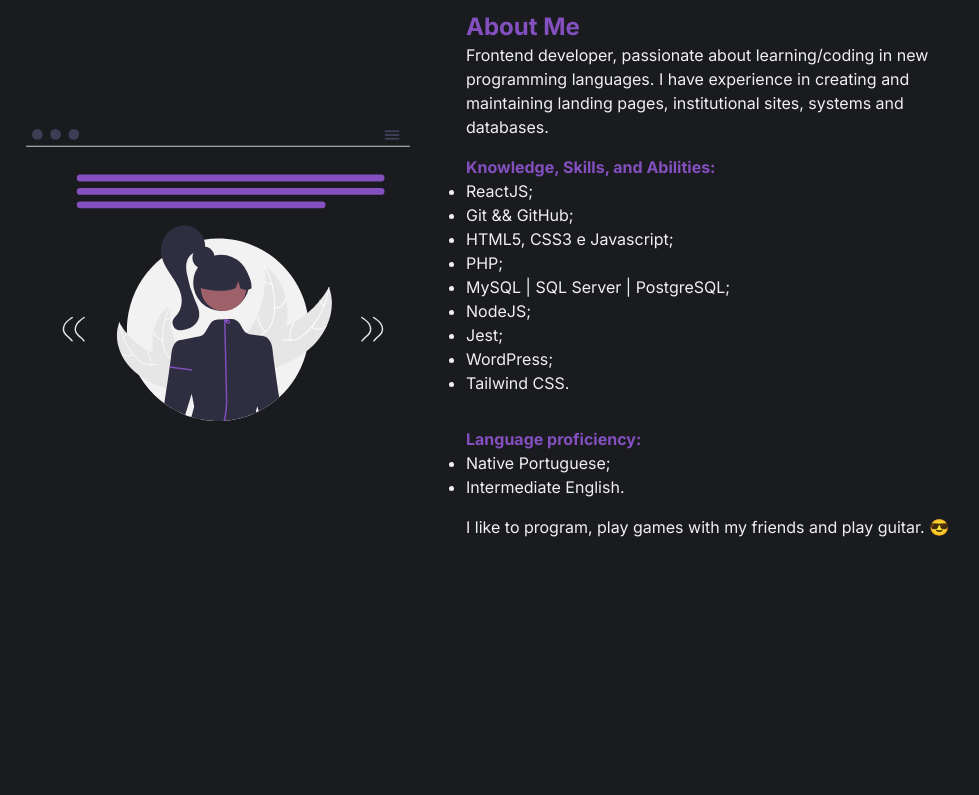
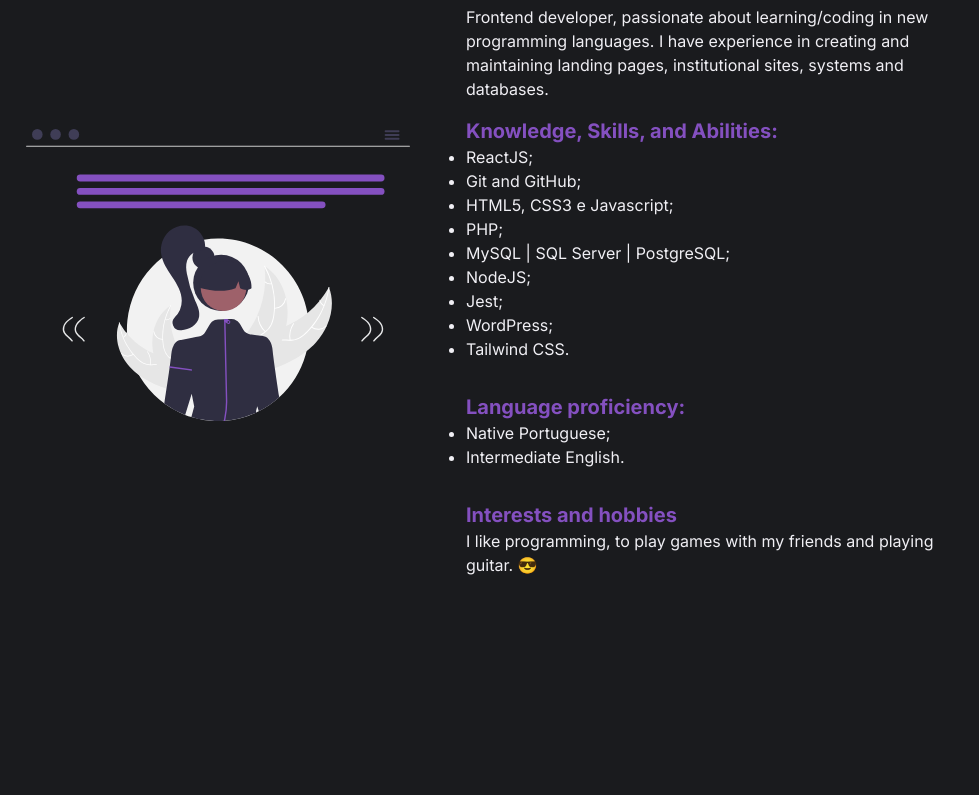
Before and after one commit to murilodpl/portfolio, a React (Vite) app: page / in a window 1280 px wide. Shown: the part 925-1720 px from the top of the page, without its empty margins (174-1153 px from the left). Built offline with nearby package versions, Linux system fonts and the light colour scheme.

Commit message:
update: content text

```diff
--- a/index.html
+++ b/index.html
@@ -8,6 +8,7 @@
   <link rel="preconnect" href="https://fonts.gstatic.com" crossorigin>
   <link href="https://fonts.googleapis.com/css2?family=Inter:wght@400;700&display=swap" rel="stylesheet">
 
+  <meta name="description" content="A site showing all of Murilo's projects and a little bit about him.">
   <meta name="viewport" content="width=device-width, initial-scale=1.0" />
   <title>Murilo's Portfolio</title>
 </head>
--- a/src/components/AboutMe.tsx
+++ b/src/components/AboutMe.tsx
@@ -12,10 +12,10 @@ export default function AboutMe() {
                 </div>
 
                 <div className="my-4">
-                    <p className="text-primary font-bold">Knowledge, Skills, and Abilities:</p>
+                    <h3>Knowledge, Skills, and Abilities:</h3>
                     <ul className="lg:list-disc">
                         <li>ReactJS;</li>
-                        <li>Git && GitHub;</li>
+                        <li>Git and GitHub;</li>
                         <li>HTML5, CSS3 e Javascript;</li>
                         <li>PHP;</li>
                         <li>MySQL | SQL Server | PostgreSQL;</li>
@@ -27,15 +27,16 @@ export default function AboutMe() {
                 </div>
 
                 <div className="my-4">
-                    <p className="text-primary font-bold">Language proficiency:</p>
+                    <h3>Language proficiency:</h3>
                     <ul className="lg:list-disc">
                         <li>Native Portuguese;</li>
                         <li>Intermediate English.</li>
                     </ul>
                 </div>
 
-                <div>
-                    <p>I like to program, play games with my friends and play guitar. 😎</p>
+                <div className="mt-4">
+                    <h3>Interests and hobbies</h3>
+                    <p>I like programming, to play games with my friends and playing guitar. 😎</p>
                 </div>
             </div>
         </div>
--- a/src/components/Contact.tsx
+++ b/src/components/Contact.tsx
@@ -55,6 +55,7 @@ export default function Contact() {
             <div className="self-center text-center">
                 {(!isSend) &&
                     <form>
+                        <h2 className="mb-4">Contact Me</h2>
                         <div className="contactForm">
                             <input className="col-span-2" type="text" name="name" value={formData.name} onChange={handleChange} placeholder="Name" required />
                             <input type="email" name="email" value={formData.email} onChange={handleChange} placeholder="E-mail" required />
```
Also changed, not shown: src/css/style.min.css.
